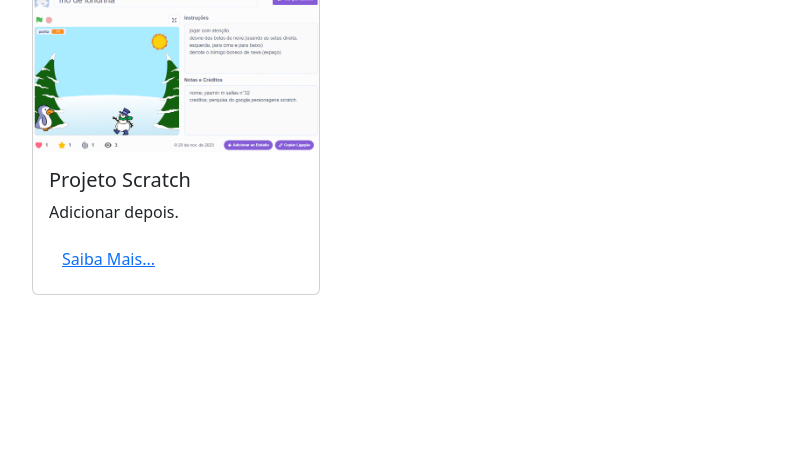
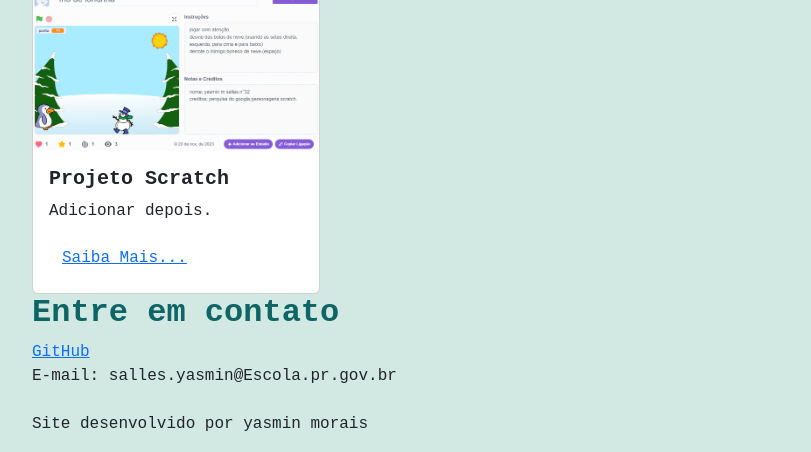
Before and after one commit to yasminyamamoto/portifolio-da-yasmin, a plain HTML site: page index.html in a window 1280 px wide. Shown: the part 478-930 px from the top of the page, without its empty margins (50-861 px from the left). Before the commit the page ends 800 px from the top, so only its background shows below. Drawn offline with nearby package versions, Linux system fonts and the light colour scheme.

Commit message:
Add files via upload

```diff
--- a/index.html
+++ b/index.html
@@ -5,6 +5,7 @@
     <meta name="viewport" content="width=device-width, initial-scale=1.0">
     <title>Portifólio</title>
     <link href="https://cdn.jsdelivr.net/npm/bootstrap@5.3.4/dist/css/bootstrap.min.css" rel="stylesheet"  integrity="sha384-DQvkBjpPgn7RC31MCQoOeC9TI2kdqa4+BSgNMNj8v77fdC77Kj5zpWFTJaaAoMbC" crossorigin="anonymous">
+    <link rel="stylesheet" href="style.css">
 </head>
 <body>
     <header class="container text-center">
@@ -55,6 +56,14 @@
           </div>
         </div>
       </div>
+      <footer class="container">
+        <h2>Entre em contato</h2>
+        <div>
+
+      <a href="https://github.com/yasminyamamoto">GitHub</a>
+        <p>E-mail: salles.yasmin@Escola.pr.gov.br</p>
+        <p class="mt-4">Site desenvolvido por yasmin morais </p>
+      </footer>
 
       <script src="https://cdn.jsdelivr.net/npm/bootstrap@5.3.4/dist/js/bootstrap.bundle.min.js" integrity="sha384-YUe2LzesAfftltw+PEaao2tjU/QATaW/rOitAq67e0CT0Zi2VVRL0oC4+gAaeBKu" crossorigin="anonymous"></script>
     </body>
--- /dev/null
+++ b/style.css
@@ -0,0 +1,17 @@
+@import url("https://fonts.googleapis.com/css2?family=Chakra+Petch:ital,wght@0,300;0,400;0,500;0,600;0,700;1,300;1,400;1,500;1,600;1,700&display=swap");
+
+:root{
+    --cor-principal: #D2E8E3;
+    --cor-secundária: #0F6466;
+
+}
+
+body{
+    font-family:'Courier New', Courier, monospace;
+    background-color: var(--cor-principal);
+}
+
+h1, h2, h5 {
+    color: var(--cor-secundária);
+    font-weight: 700;
+}
```
